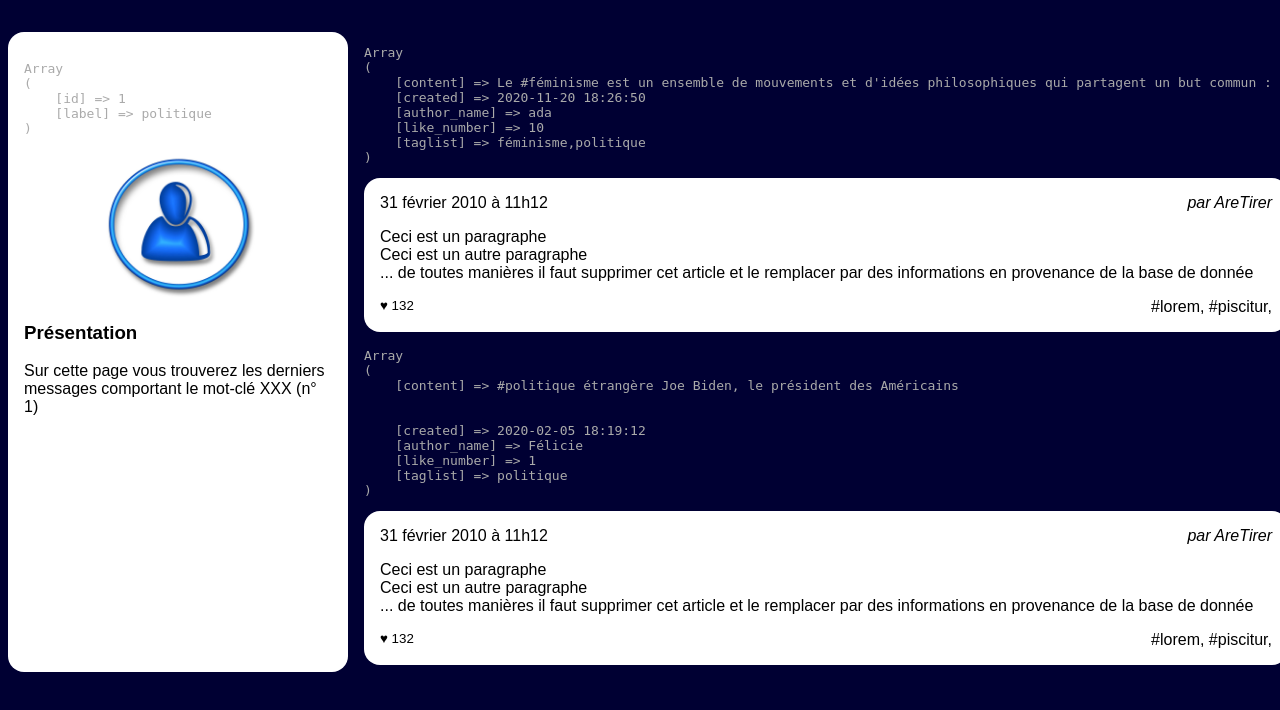
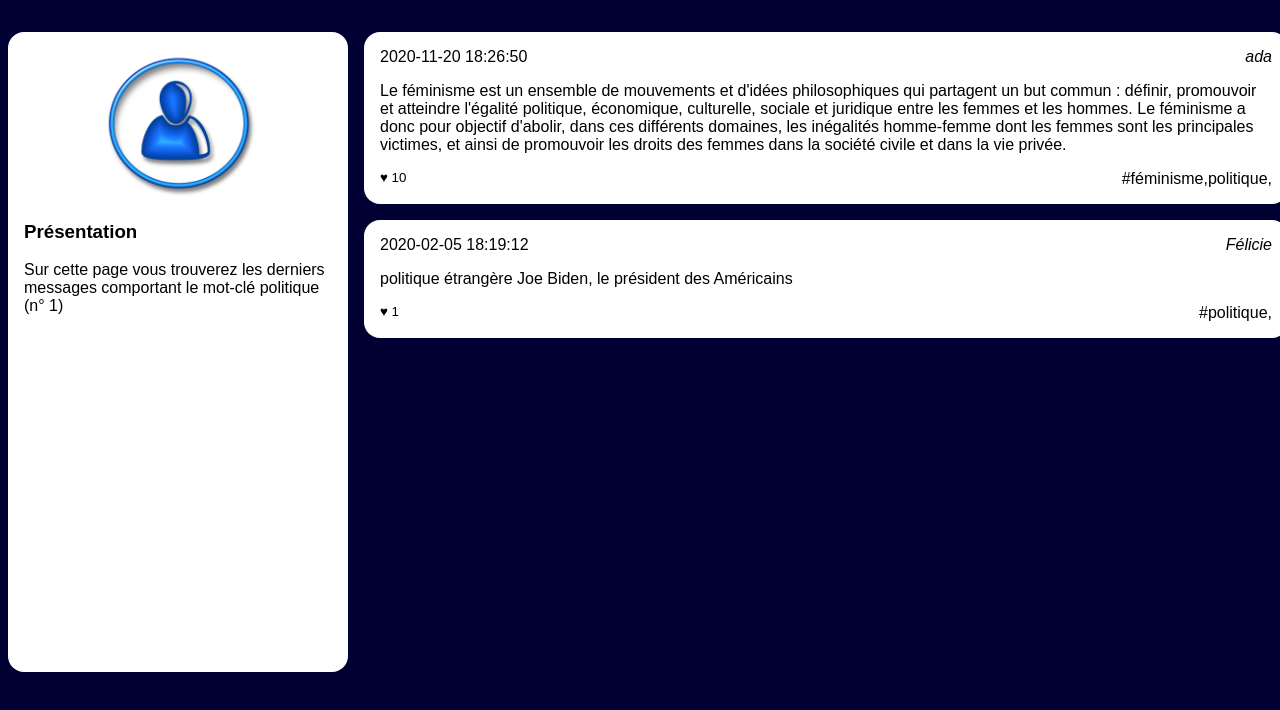
Before and after one commit to adatechschool/projet-collectif-reseau-social-php-phpsocialnetwork_hala_mathilde_hilal, a PHP site: page /tags.php?tag_id=1 in a window 1280 px wide. Shown: the part 90-800 px from the top of the page. Run offline with PHP 8.4, Linux system fonts and the light colour scheme; data comes from the database, SQL or seed files in the repository; a stand-in replaces the project's code that opens the database connection.

Commit message:
tags.php is modified

```diff
--- a/tags.php
+++ b/tags.php
@@ -47,14 +47,17 @@
                 $laQuestionEnSql = "SELECT * FROM tags WHERE id= '$tagId' ";
                 $lesInformations = $mysqli->query($laQuestionEnSql);
                 $tag = $lesInformations->fetch_assoc();
+
                 //@todo: afficher le résultat de la ligne ci dessous, remplacer XXX par le label et effacer la ligne ci-dessous
-                echo "<pre>" . print_r($tag, 1) . "</pre>";
+                //  echo "<pre>" . print_r($tag, 1) . "</pre>";
+
                 ?>
+
                 <img src="user.jpg" alt="Portrait de l'utilisatrice"/>
                 <section>
                     <h3>Présentation</h3>
                     <p>Sur cette page vous trouverez les derniers messages comportant
-                        le mot-clé XXX
+                        le mot-clé <?php echo $tag["label"]?>
                         (n° <?php echo $tagId ?>)
                     </p>
 
@@ -93,24 +96,20 @@
                 while ($post = $lesInformations->fetch_assoc())
                 {
 
-                    echo "<pre>" . print_r($post, 1) . "</pre>";
+                    // echo "<pre>" . print_r($post, 1) . "</pre>";
                     ?>
                     <article>
                         <h3>
-                            <time datetime='2020-02-01 11:12:13' >31 février 2010 à 11h12</time>
+                            <time datetime='2020-02-01 11:12:13' ><?php echo $post['created'] ?></time>
                         </h3>
-                        <address>par AreTirer</address>
+                        <address><?php echo $post['author_name'] ?></address>
                         <div>
-                            <p>Ceci est un paragraphe</p>
-                            <p>Ceci est un autre paragraphe</p>
-                            <p>... de toutes manières il faut supprimer cet
-                                article et le remplacer par des informations en
-                                provenance de la base de donnée</p>
+                          <?php $cleaned_content = str_replace('#', '', $post['content']);
+                           echo "<p>" . htmlspecialchars($cleaned_content) . "</p>";?>
                         </div>
                         <footer>
-                            <small>♥ 132</small>
-                            <a href="">#lorem</a>,
-                            <a href="">#piscitur</a>,
+                            <small>♥ <?php echo $post['like_number'] ?> </small>
+                            <a href=""><?php echo "#",$post['taglist'] ?></a>,
                         </footer>
                     </article>
                 <?php } ?>
```
